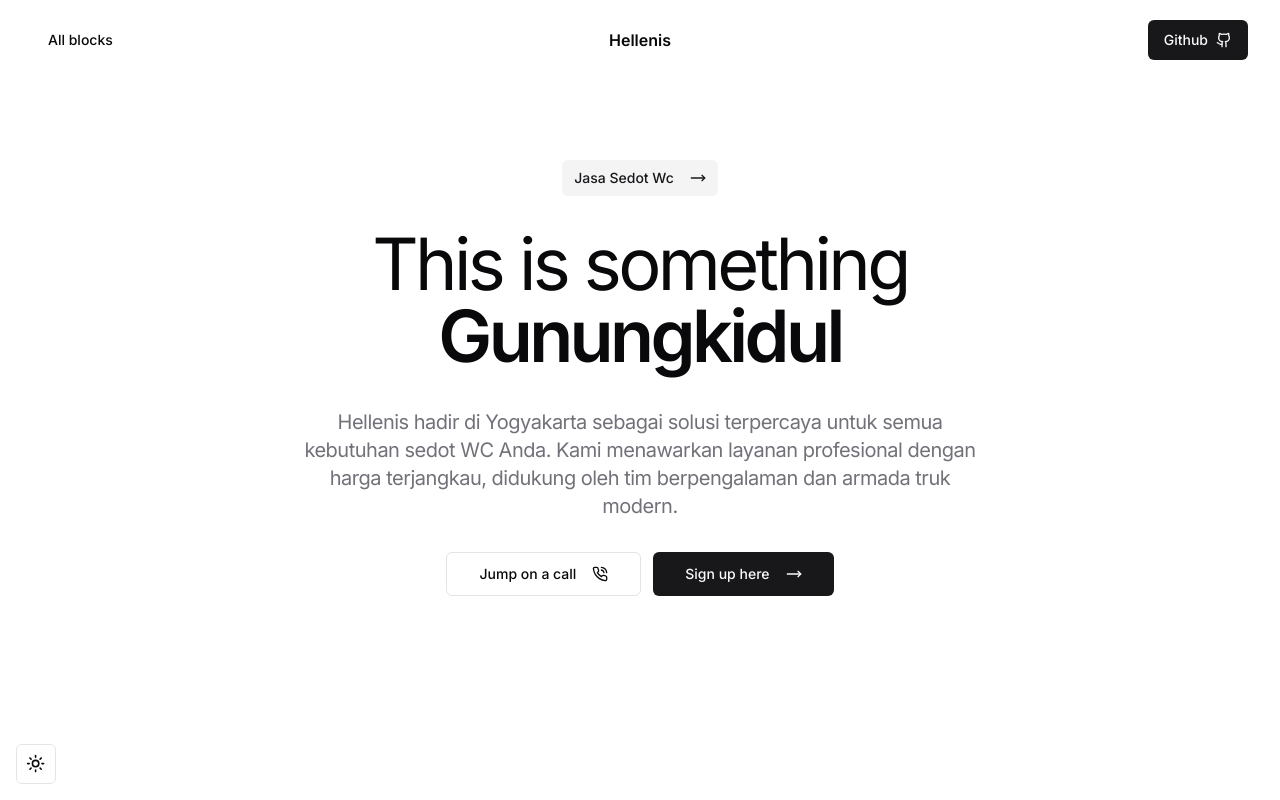
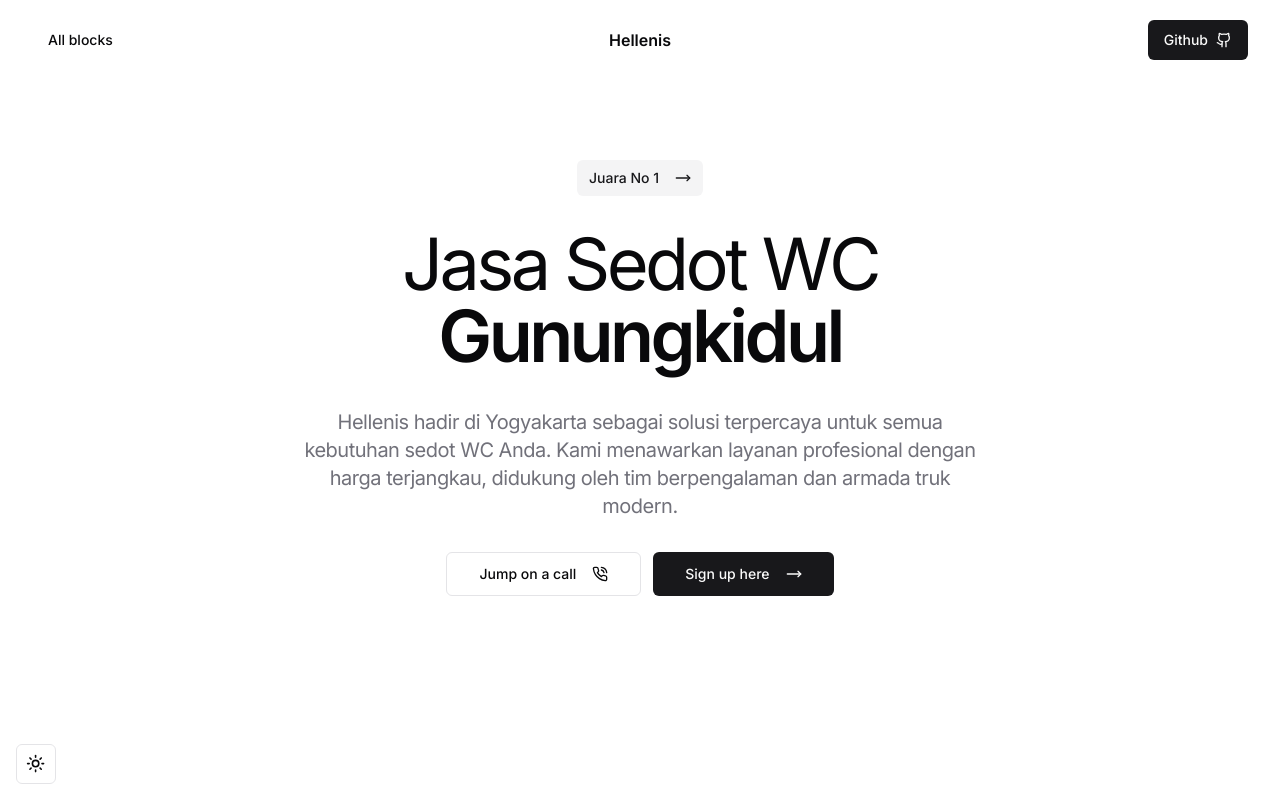
Before and after one commit to webidare/hellenis, a Next.js app: page / in a window 1280 px wide. Shown: the top 800 px of the page. Built offline with nearby package versions, Linux system fonts and the light colour scheme.

Commit message:
Update hero.tsx

```diff
--- a/components/blocks/hero.tsx
+++ b/components/blocks/hero.tsx
@@ -29,12 +29,12 @@ export const Hero = () => {
         <div className="flex gap-8 py-20 lg:py-40 items-center justify-center flex-col">
           <div>
             <Button variant="secondary" size="sm" className="gap-4">
-              Jasa Sedot Wc <MoveRight className="w-4 h-4" />
+              Juara No 1 <MoveRight className="w-4 h-4" />
             </Button>
           </div>
           <div className="flex gap-4 flex-col">
             <h1 className="text-5xl md:text-7xl max-w-2xl tracking-tighter text-center font-regular">
-              <span className="text-spektr-cyan-50">This is something</span>
+              <span className="text-spektr-cyan-50">Jasa Sedot WC</span>
               <span className="relative flex w-full justify-center overflow-hidden text-center md:pb-4 md:pt-1">
                 &nbsp;
                 {titles.map((title, index) => (
```
